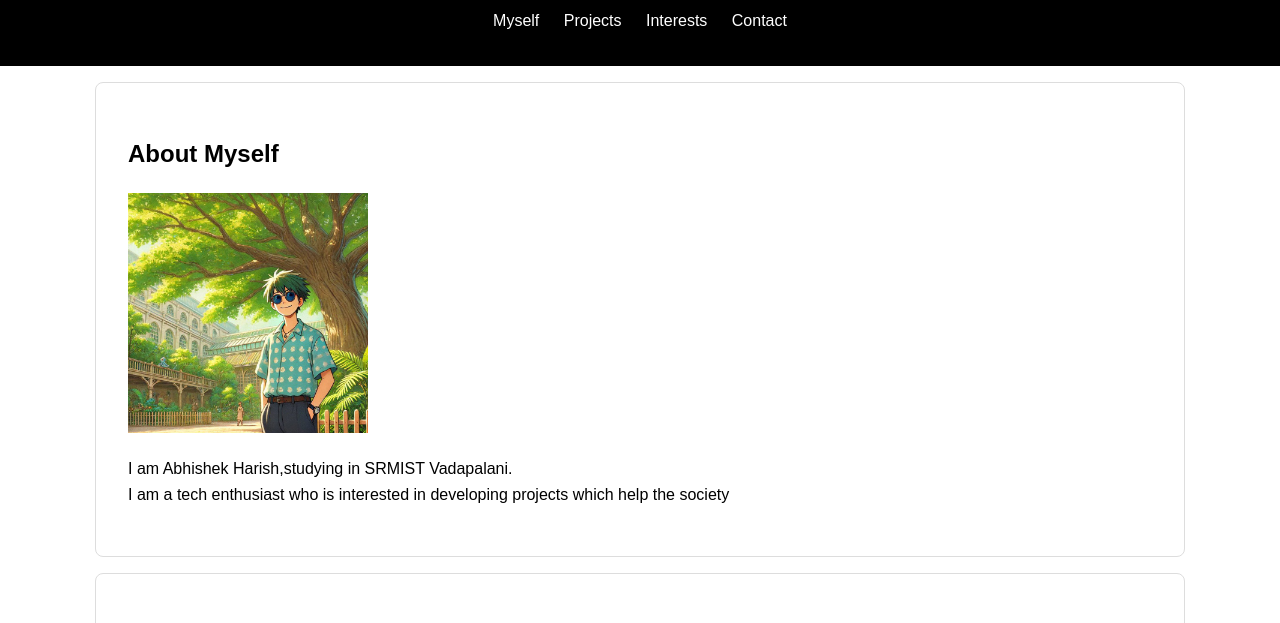
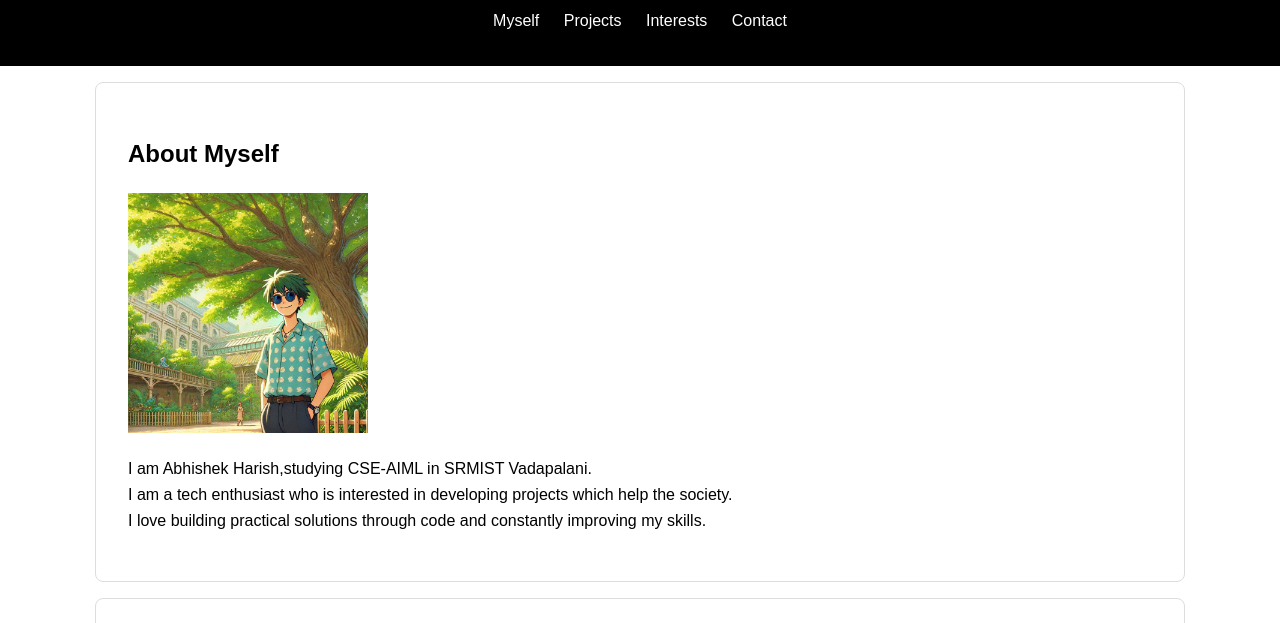
Before and after one commit to ABHISHEKHARISH06/dns-super-30, a plain HTML site: page PORTFOLIO/index.html in a window 1280 px wide. Shown: the part 102-725 px from the top of the page. Drawn offline with Linux system fonts and the light colour scheme.

Commit message:
Update index.html

```diff
--- a/PORTFOLIO/index.html
+++ b/PORTFOLIO/index.html
@@ -24,7 +24,7 @@
         <section id="myself">
             <h2>About Myself</h2>
             <img src="Abhi.jpg" width="240p">
-            <p>I am Abhishek Harish,studying in SRMIST Vadapalani.<br>I am a tech enthusiast who is interested in developing projects which help the society</p>
+            <p>I am Abhishek Harish,studying CSE-AIML in SRMIST Vadapalani.<br>I am a tech enthusiast who is interested in developing projects which help the society.<br>I love building practical solutions through code and constantly improving my skills. </p>
         </section>
         <section id="projects">
             <h2>My Projects</h2>
```
